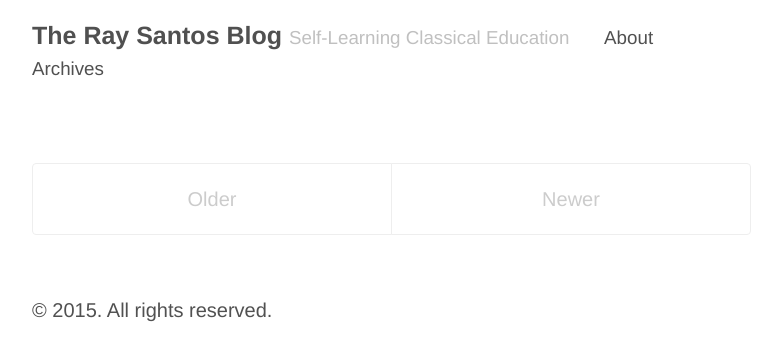
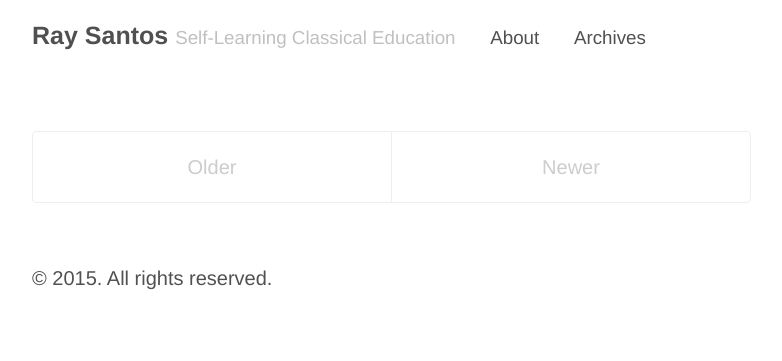
Before and after one commit to raysantoscom/raysantoscom.github.io, a Jekyll site: the page built from index.html, in a window 1280 px wide. Shown: the top 361 px of the page, without its empty margins (248-1030 px from the left). Built offline with Jekyll 4.4.1, drawn with Linux system fonts in a browser that asks for light colours; Markdown is read by kramdown in place of the engine named in the settings; the list of posts is cut into pages by our own code.

Commit message:
_config.yml - Updated blog title.

```diff
--- a/_config.yml
+++ b/_config.yml
@@ -6,7 +6,7 @@ highlighter:      pygments
 permalink:        pretty
 
 # Setup
-title:            The Ray Santos Blog
+title:            Ray Santos
 tagline:          Self-Learning Classical Education
 url:              http://www.raysantos.com
 paginate:         1
```
